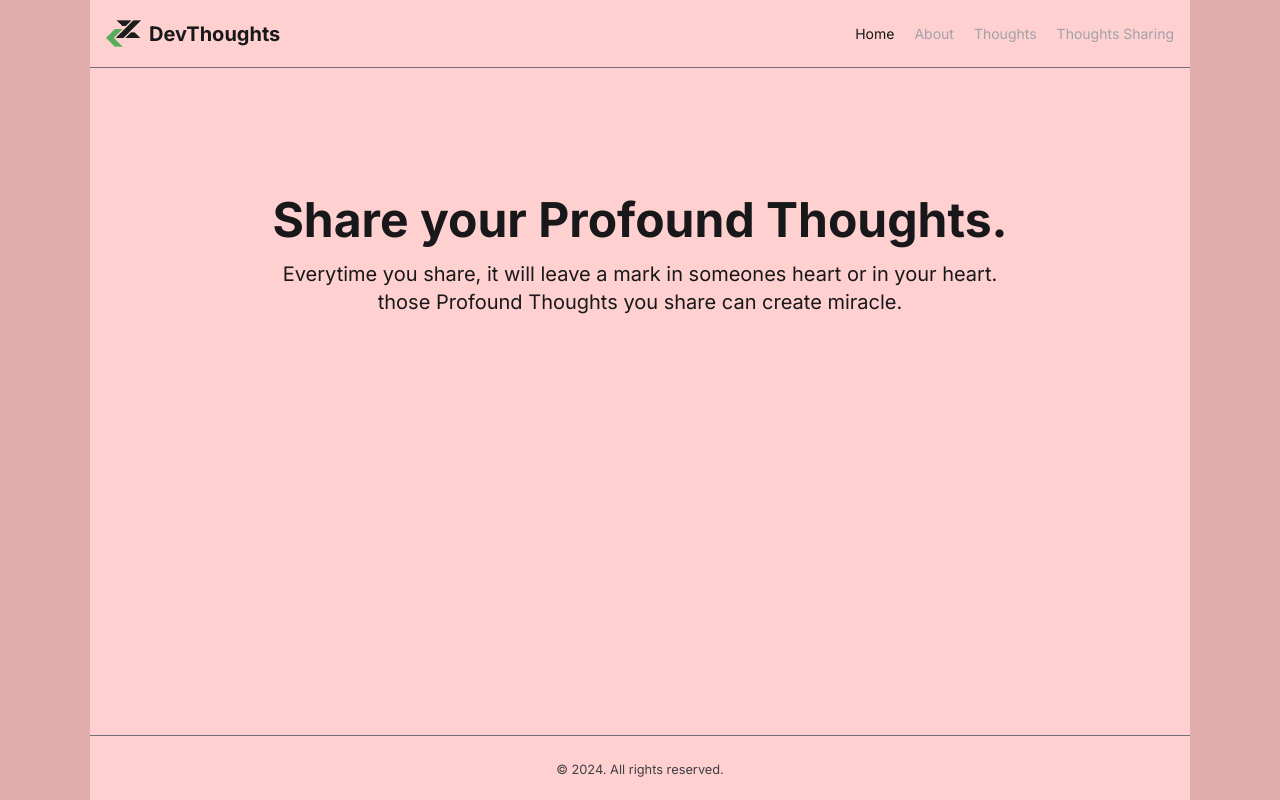
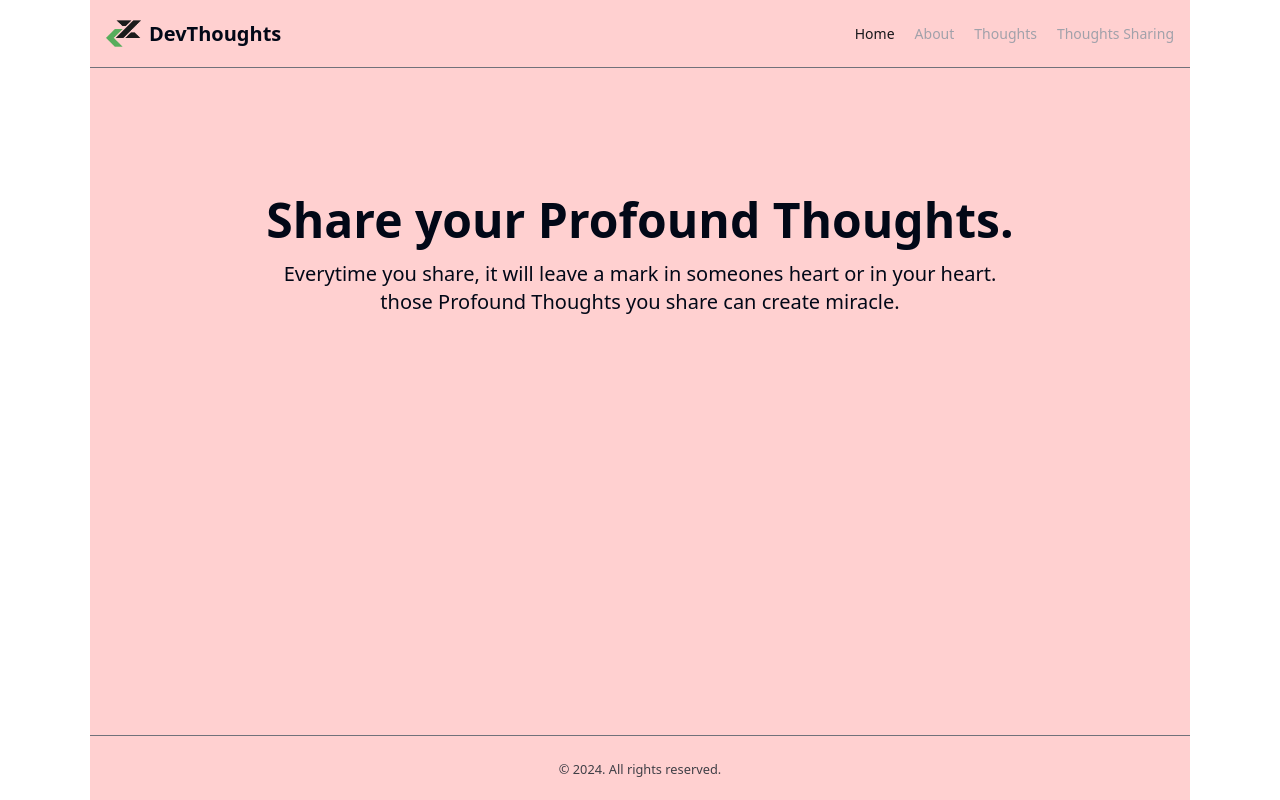
Before and after one commit to Dz-devz/dzdev-blog, a Next.js app: page / in a window 1280 px wide. Built offline with nearby package versions, Linux system fonts and the light colour scheme.

Commit message:
fix: .env path

```diff
--- a/src/app/layout.tsx
+++ b/src/app/layout.tsx
@@ -35,9 +35,7 @@ export default function RootLayout({
   return (
     <html lang="en">
       <link rel="icon" href="/favicon.ico" sizes="any" />
-      <body
-        className={`${inter.className} bg-[#E1ACAC] text-zinc-900 min-h-screen`}
-      >
+      <body className={`${inter.className}text-zinc-900 min-h-screen`}>
         <Container>
           <Header />
           <Toaster position="top-right" />
```
